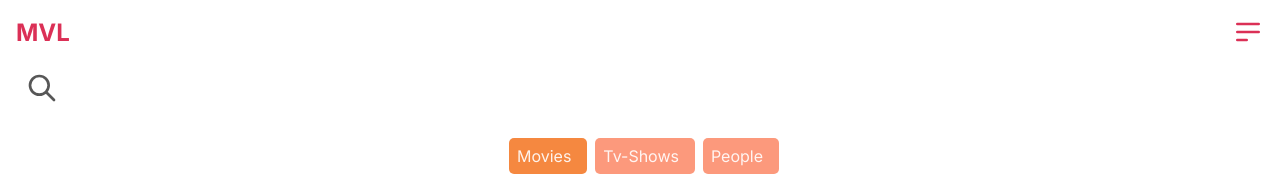
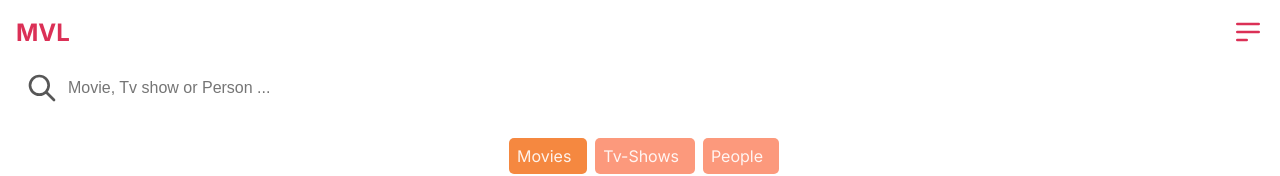
Before and after one commit to dndanli/My-movie-list, a React (Create React App) app in the folder frontend/: page /discover in a window 1280 px wide. Shown: the top 176 px of the page. Built offline with nearby package versions, Linux system fonts and the light colour scheme.

Commit message:
added placeholder text

```diff
--- a/frontend/src/Components/SearchBar/SearchBar.tsx
+++ b/frontend/src/Components/SearchBar/SearchBar.tsx
@@ -35,6 +35,7 @@ const SearchBar = ({ className }: SearchBarProps) => {
           className="search-field"
           type="search"
           value={input}
+          placeholder={"Movie, Tv show or Person ...."}
           onChange={(e) => {
             setInput(e.target.value);
           }}
```
